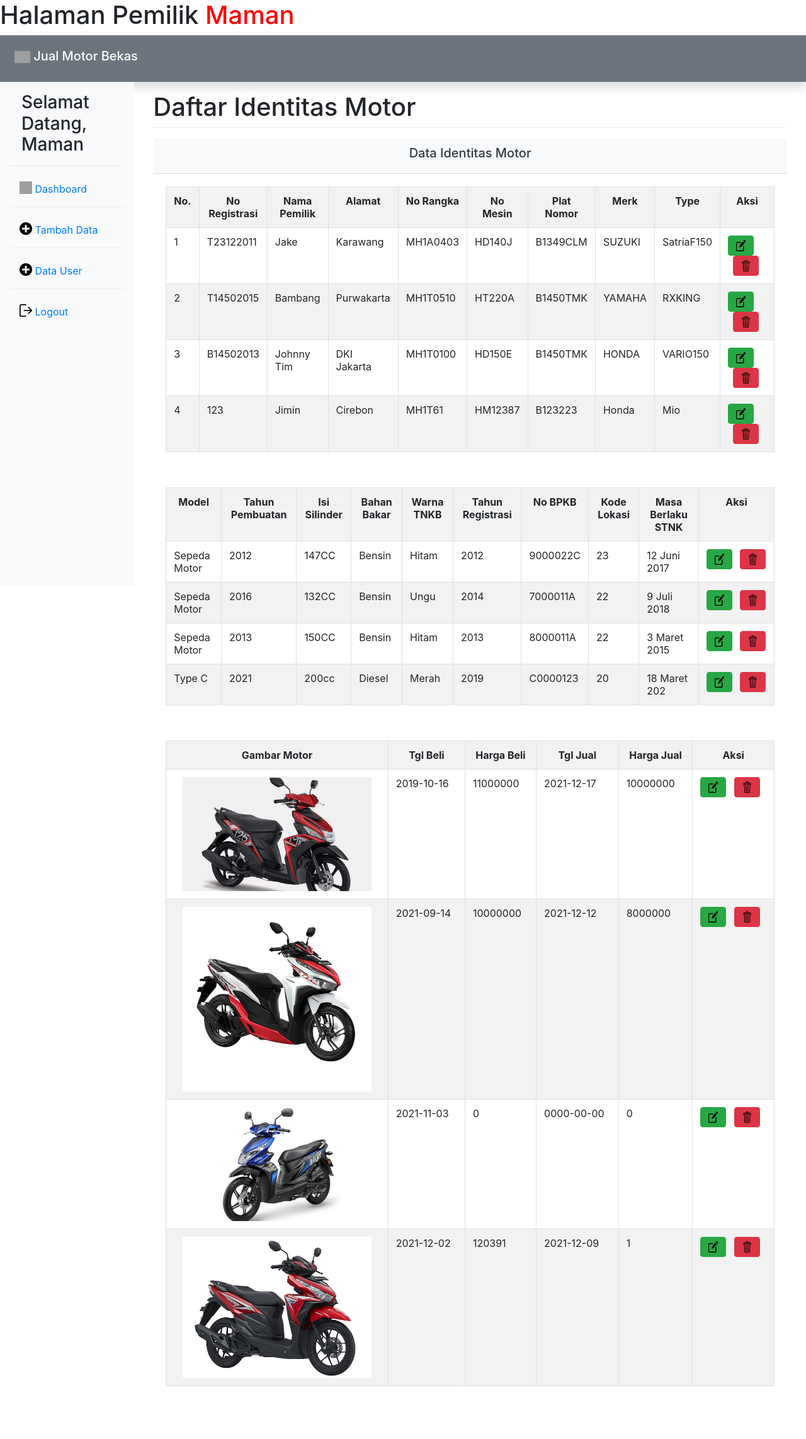
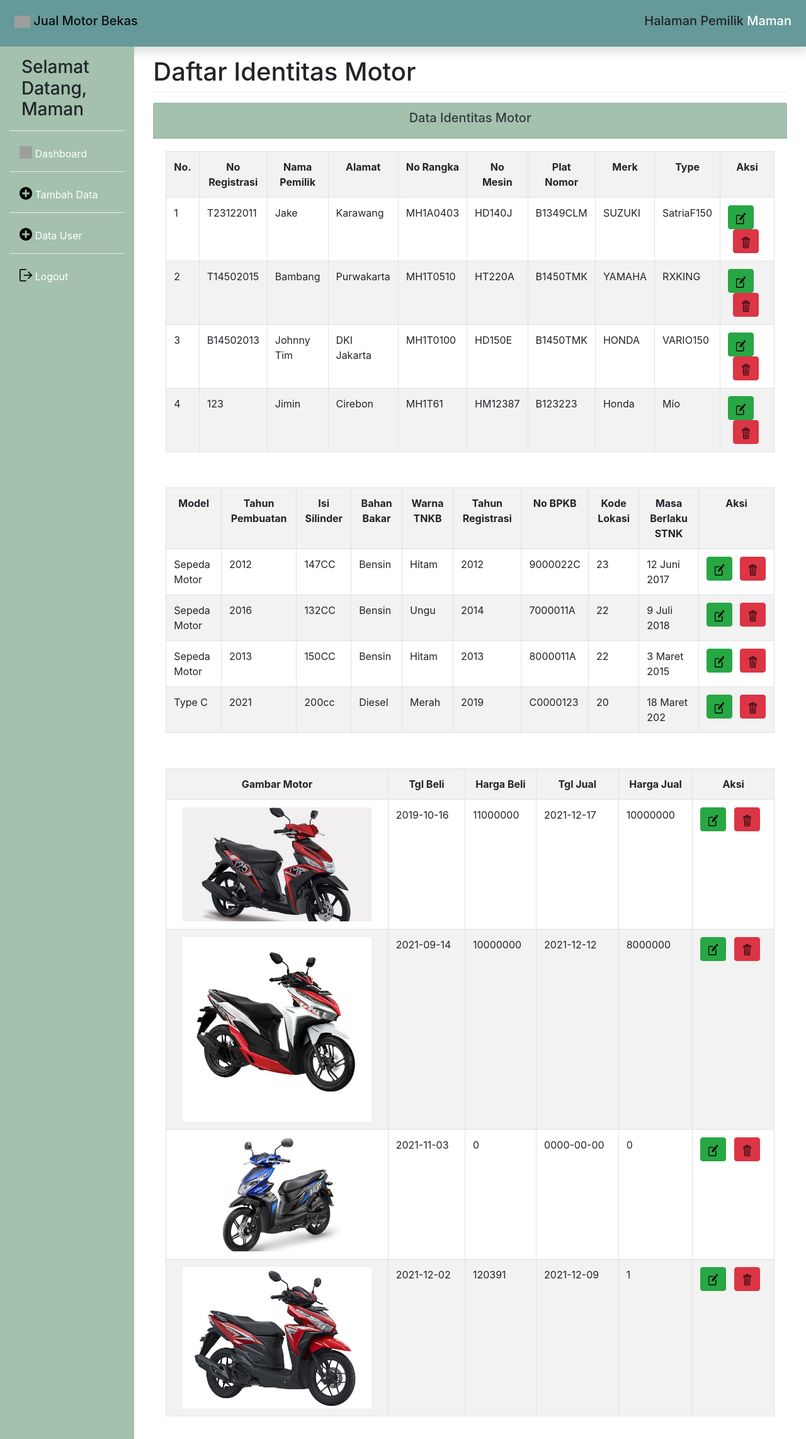
Before and after one commit to dputrap/FPDBMS, a PHP site: page /FPDBMS/Pemilik/index.php in a window 1280 px wide. Shown: the whole page at 63% size. Before the commit the page ends 2237 px from the top, so only its background shows below. Run offline with PHP 8.4, Linux system fonts and the light colour scheme; a user stored in the database is signed in; data comes from the database, SQL or seed files in the repository; grey boxes are pictures that could not be loaded.

Commit message:
Update index pada pemilik

```diff
--- a/Pemilik/index.php
+++ b/Pemilik/index.php
@@ -1,17 +1,3 @@
-<?php
-session_start();
-
-if( !isset($_SESSION['saya_admin']) )
-{
-    header('location:./../'.$_SESSION['akses']);
-    exit();
-}
-
-$Nama = ( isset($_SESSION['nama_user']) ) ? $_SESSION['nama_user'] : '';
-?>
-<h1>Halaman Pemilik <span style="color:red"><?php echo $Nama;?></span></h1>
-
-
 <!DOCTYPE html>
 <html>
 <head>
@@ -21,18 +7,30 @@ $Nama = ( isset($_SESSION['nama_user']) ) ? $_SESSION['nama_user'] : '';
 <body>
 
 	<!-- Navbar -->
-	<nav class="navbar navbar-dark bg-secondary flex-md-nowrap p-2 shadow col-12">
+	<nav class="navbar navbar-light flex-md-nowrap p-2 shadow col-12" style="background-color: #669999;">
   		<div class="container-fluid">
   			<a class="navbar-brand h1">
   				<img src="../assets/motorcycle.png" width="25">
   				<span class="navbar-brand mb-0 h1">Jual Motor Bekas</span>
             </a>
+			<?php
+		session_start();
+
+		if( !isset($_SESSION['saya_admin']) )
+		{
+			header('location:./../'.$_SESSION['akses']);
+			exit();
+		}
+
+		$Nama = ( isset($_SESSION['nama_user']) ) ? $_SESSION['nama_user'] : '';
+		?>
+		<h5>Halaman Pemilik <span style="color:white"><?php echo $Nama;?></span></h5>
   		</div>
 	</nav>
 	<div class="container-fluid">
 		<div class="row">
 			<!-- Sidebar -->
-			<div class="col-md-2 d-none d-md-block bg-light sidebar" style="height: 100vh">
+			<div class="col-md-2 d-none d-md-block sidebar" style="background-color: #a3c1ad;">
 				<div class="sidebar-sticky">
 					<ul class="nav flex-column">
 						<li class="nav-item mt-3">
@@ -40,25 +38,25 @@ $Nama = ( isset($_SESSION['nama_user']) ) ? $_SESSION['nama_user'] : '';
 						</li>
 						<div class="dropdown-divider"></div>
 						<li class="nav-item mt-2">
-							<a class="nav-link" href="index.php">
+							<a class="nav-link text-white" href="index.php">
 								<img src="../assets/bars-graphic-business-symbol.png" width="20" height="20" class="d-inline-block align-top"> Dashboard
 							</a>
 						</li>
 						<div class="dropdown-divider"></div>
 						<li class="nav-item mt-2">
-							<a class="nav-link" href="form-tambah-data.php">
+							<a class="nav-link text-white" href="form-tambah-data.php">
 								<img src="../assets/add-interface-circular-symbol-with-plus-sign.png" width="20" height="20" class="d-inline-block align-top"> Tambah Data
 							</a>
 						</li>
 						<div class="dropdown-divider"></div>
 						<li class="nav-item mt-2">
-							<a class="nav-link" href="user.php">
+							<a class="nav-link text-white" href="user.php">
 								<img src="../assets/add-interface-circular-symbol-with-plus-sign.png" width="20" height="20" class="d-inline-block align-top"> Data User
 							</a>
 						</li>
 						<div class="dropdown-divider"></div>
 						<li class="nav-item mt-2">
-							<a class="nav-link" href="../logout.php">
+							<a class="nav-link text-white" href="../logout.php">
 								<img src="../assets/logout.png" width="20" height="20" class="d-inline-block align-top"> Logout
 							</a>
 						</li>
@@ -75,7 +73,7 @@ $Nama = ( isset($_SESSION['nama_user']) ) ? $_SESSION['nama_user'] : '';
 					<!-- Tabel Pasien -->
 					<div class="car mt-3">
 						<!-- Header -->
-						<div class="card-header bg-light text-dark">
+						<div class="card-header text-dark" style="background-color: #a3c1ad;">
 							<h5 class="text-center">Data Identitas Motor</h5>
 						</div>
 						<!-- Body -->
```
